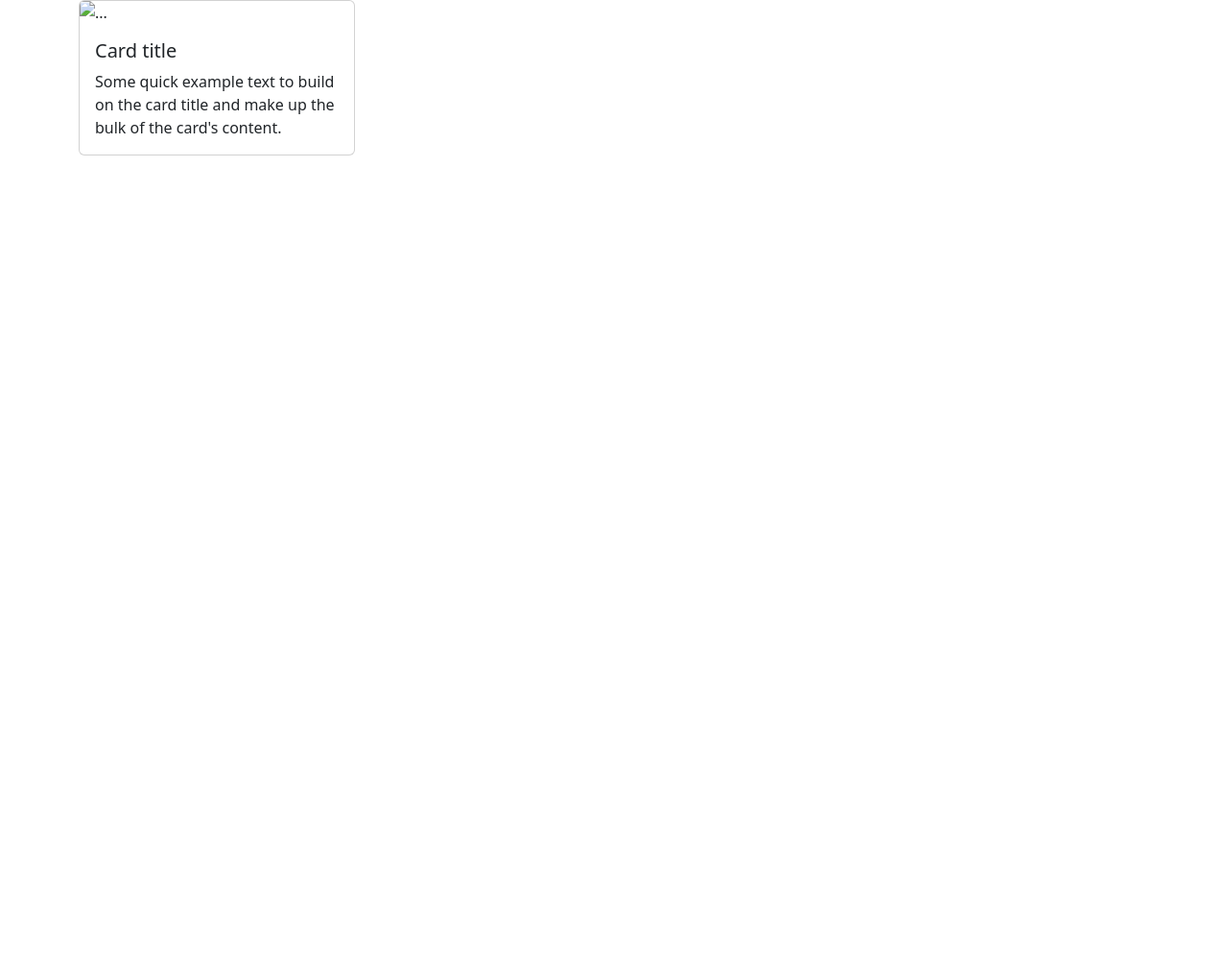
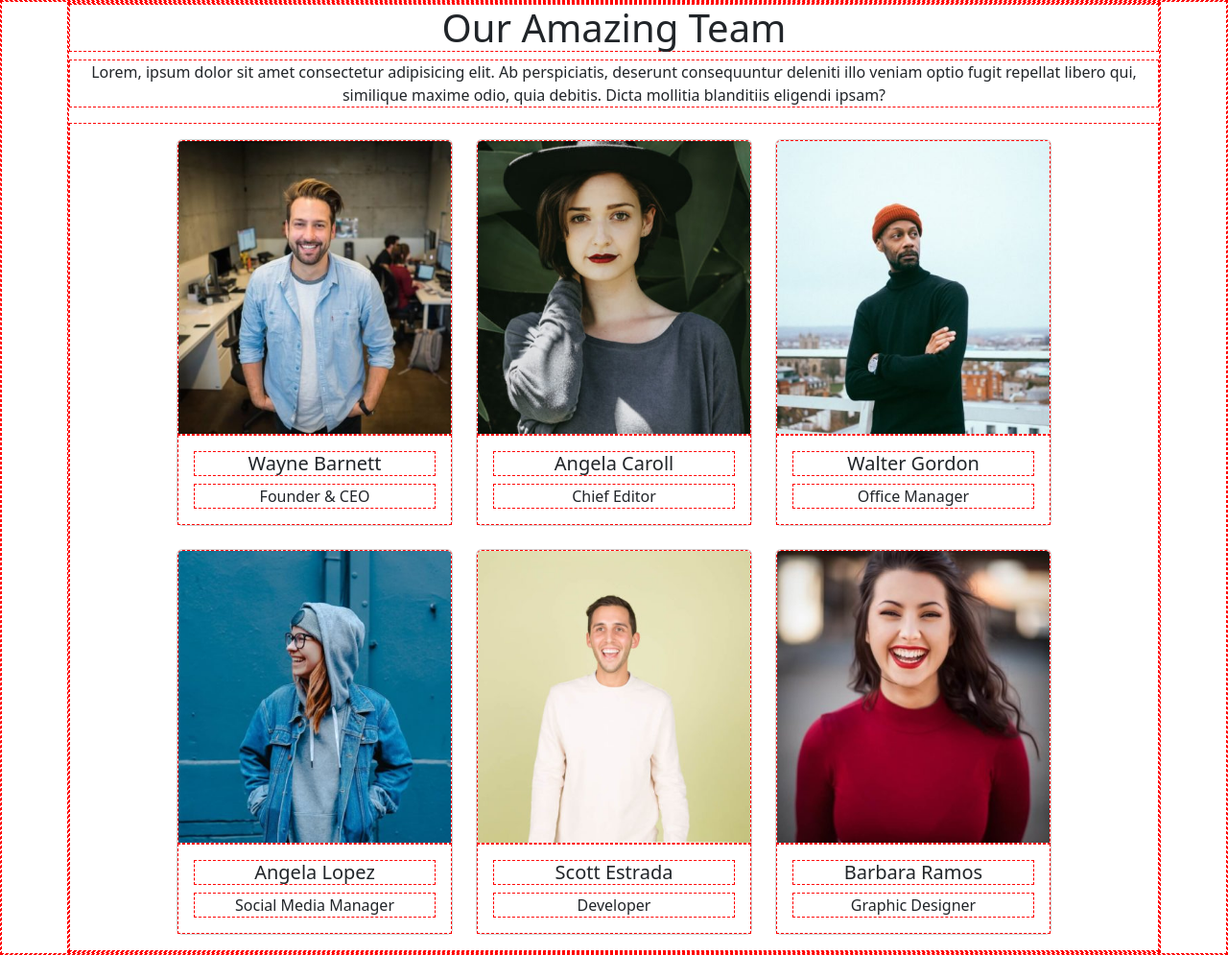
Before and after one commit to ColluraV/js-our-team, a plain HTML site: page index.html in a window 1280 px wide. Shown: the whole page at 96% size. Before the commit the page ends 800 px from the top, so only its background shows below. Drawn offline with nearby package versions, Linux system fonts and the light colour scheme.

Commit message:
completo

```diff
--- a/index.html
+++ b/index.html
@@ -16,16 +16,15 @@
 </head>
 <body>
     <div class="container">
-        <div class="row">
-            <div class="col card-container">
-                <div class="card" style="width: 18rem;">
-                    <img src="..." class="card-img-top" alt="...">
-                    <div class="card-body">
-                      <h5 class="card-title">Card title</h5>
-                      <p class="card-text">Some quick example text to build on the card title and make up the bulk of the card's content.</p>
+        <div class="row text-center flex-column">
+            <h1> Our Amazing Team </h1>
 
-                    </div>
-                </div>
+            <p>Lorem, ipsum dolor sit amet consectetur adipisicing elit. Ab perspiciatis, deserunt consequuntur deleniti illo veniam optio fugit repellat libero qui, similique maxime odio, quia debitis. Dicta mollitia blanditiis eligendi ipsam?</p>
+
+
+            <div class="col card-container d-flex flex-wrap justify-content-center gap-4 p-3">
+
+
             </div>
         </div>
     </div>
@@ -34,6 +33,6 @@
 
 
     <script src="https://cdn.jsdelivr.net/npm/bootstrap@5.3.0/dist/js/bootstrap.bundle.min.js" integrity="sha384-geWF76RCwLtnZ8qwWowPQNguL3RmwHVBC9FhGdlKrxdiJJigb/j/68SIy3Te4Bkz" crossorigin="anonymous"></script>
-    <link rel="stylesheet" href="style.css">
+    <script src="main.js"></script>
 </body>
 </html>
--- a/main.js
+++ b/main.js
@@ -32,3 +32,41 @@ let ListaTeam= [
         img: "barbara-ramos-graphic-designer.jpg",
     }
 ]
+
+
+for (let i = 0; i<ListaTeam.length; i++){
+    const membro = ListaTeam[i];
+
+    console.log("Elemento team n° ", (i+1)," ",membro);
+
+
+
+    cardContainer.innerHTML += (
+    `<div class="card col-3" style="width: 18rem;">
+        <img src="/img/${membro["img"]}" class="card-img-top" alt="${membro["name"]}">
+            <div class="card-body">
+                <h5 class="card-title">${membro["name"]}</h5>
+                <p class="card-text">${membro["role"]}</p>
+
+              </div>
+     </div>`
+
+    )
+
+}
+
+
+
+
+
+
+//card div vuoto Bootstrap
+
+/*<div class="card" style="width: 18rem;">
+                    <img src="..." class="card-img-top" alt="...">
+                    <div class="card-body">
+                      <h5 class="card-title">Card title</h5>
+                      <p class="card-text">Some quick example text to build on the card title and make up the bulk of the card's content.</p>
+
+                    </div>
+                </div> */
--- a/style.css
+++ b/style.css
@@ -0,0 +1,3 @@
+*{
+    border:1px red dashed;
+}
```
